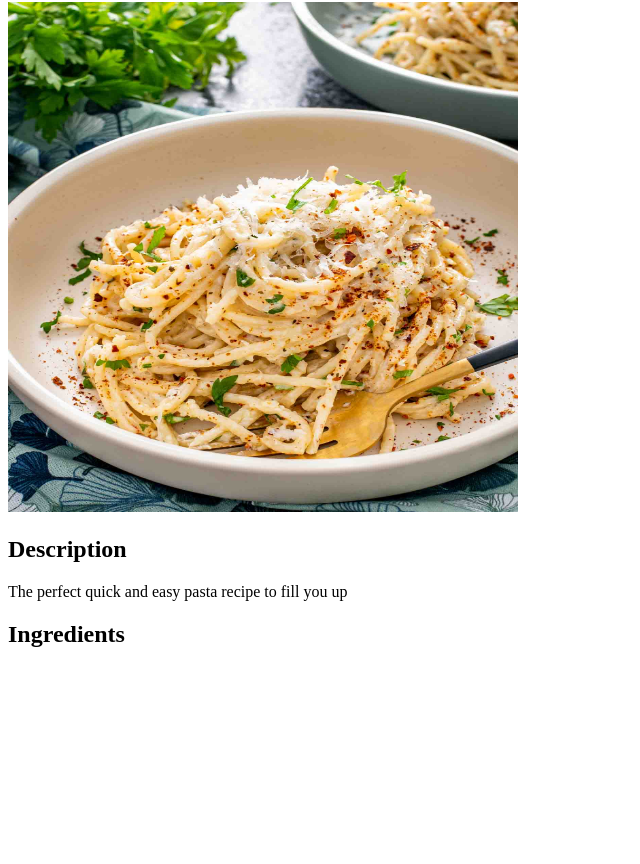
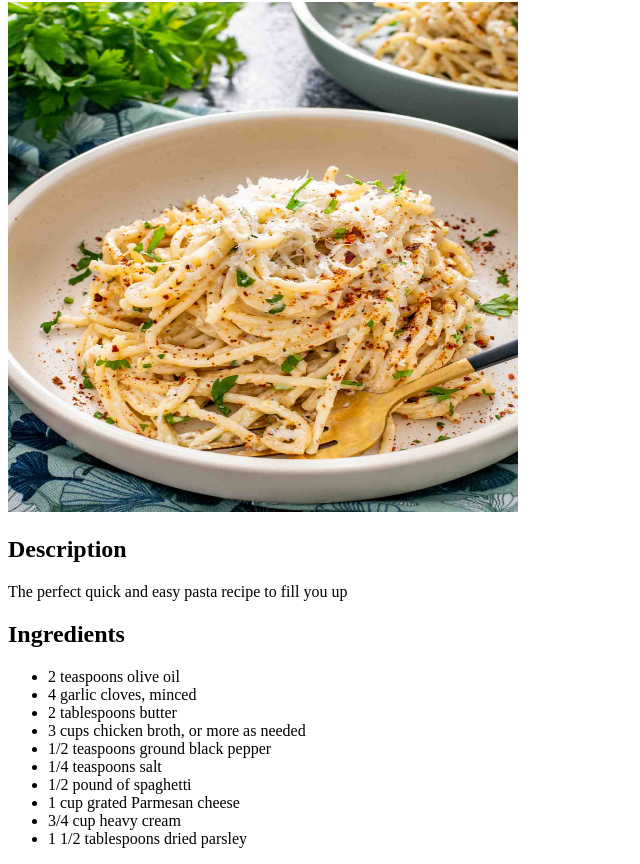
Before and after one commit to Heromercer/odin-recipes, a plain HTML site: page recipes/garlic_pasta.html in a window 1280 px wide. Shown: the part 78-942 px from the top of the page, without its empty margins (0-640 px from the left). Before the commit the page ends 800 px from the top, so only its background shows below. Drawn offline with Linux system fonts and the light colour scheme.

Commit message:
Add ingredients section to garlic_pasta.html

```diff
--- a/recipes/garlic_pasta.html
+++ b/recipes/garlic_pasta.html
@@ -7,11 +7,22 @@
 
     <body>
         <h1>Creamy Garlic Pasta</h1>
-        <img src="../images/creamy-garlic-pasta.jpg" height="510" width="510">
+        <img src="../images/creamy-garlic-pasta.jpg" alt="A delicious looking photo of creamy pasta" height="510" width="510">
         <h2>Description</h2>
         <p>The perfect quick and easy pasta recipe to fill you up</p>
 
         <h2>Ingredients</h2>
-
+        <ul>
+            <li>2 teaspoons olive oil</li>
+            <li>4 garlic cloves, minced</li>
+            <li>2 tablespoons butter</li>
+            <li>3 cups chicken broth, or more as needed</li>
+            <li>1/2 teaspoons ground black pepper</li>
+            <li>1/4 teaspoons salt</li>
+            <li>1/2 pound of spaghetti</li>
+            <li>1 cup grated Parmesan cheese</li>
+            <li>3/4 cup heavy cream</li>
+            <li>1 1/2 tablespoons dried parsley</li>
+        </ul>
     </body>
 </html>
```
